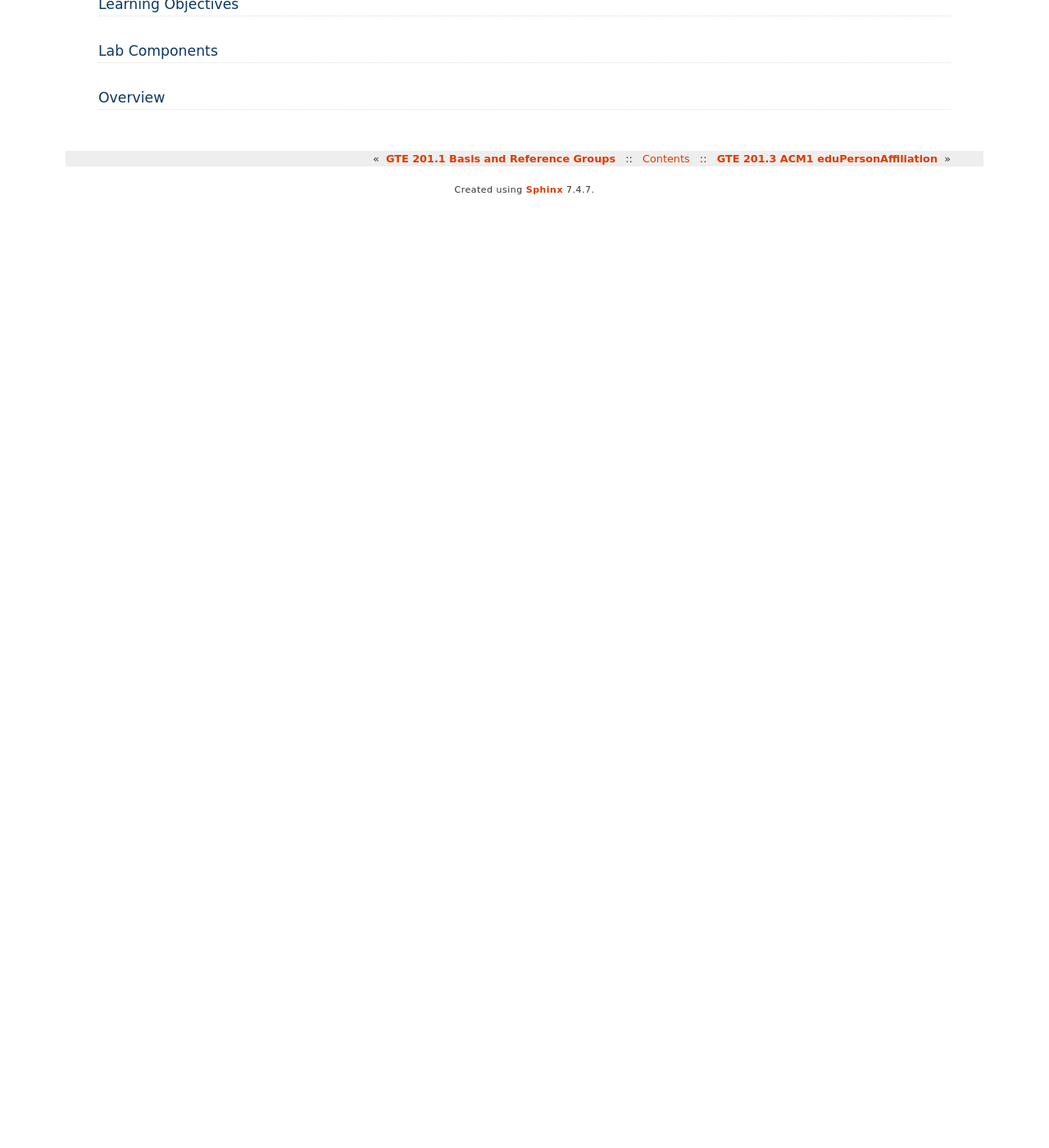
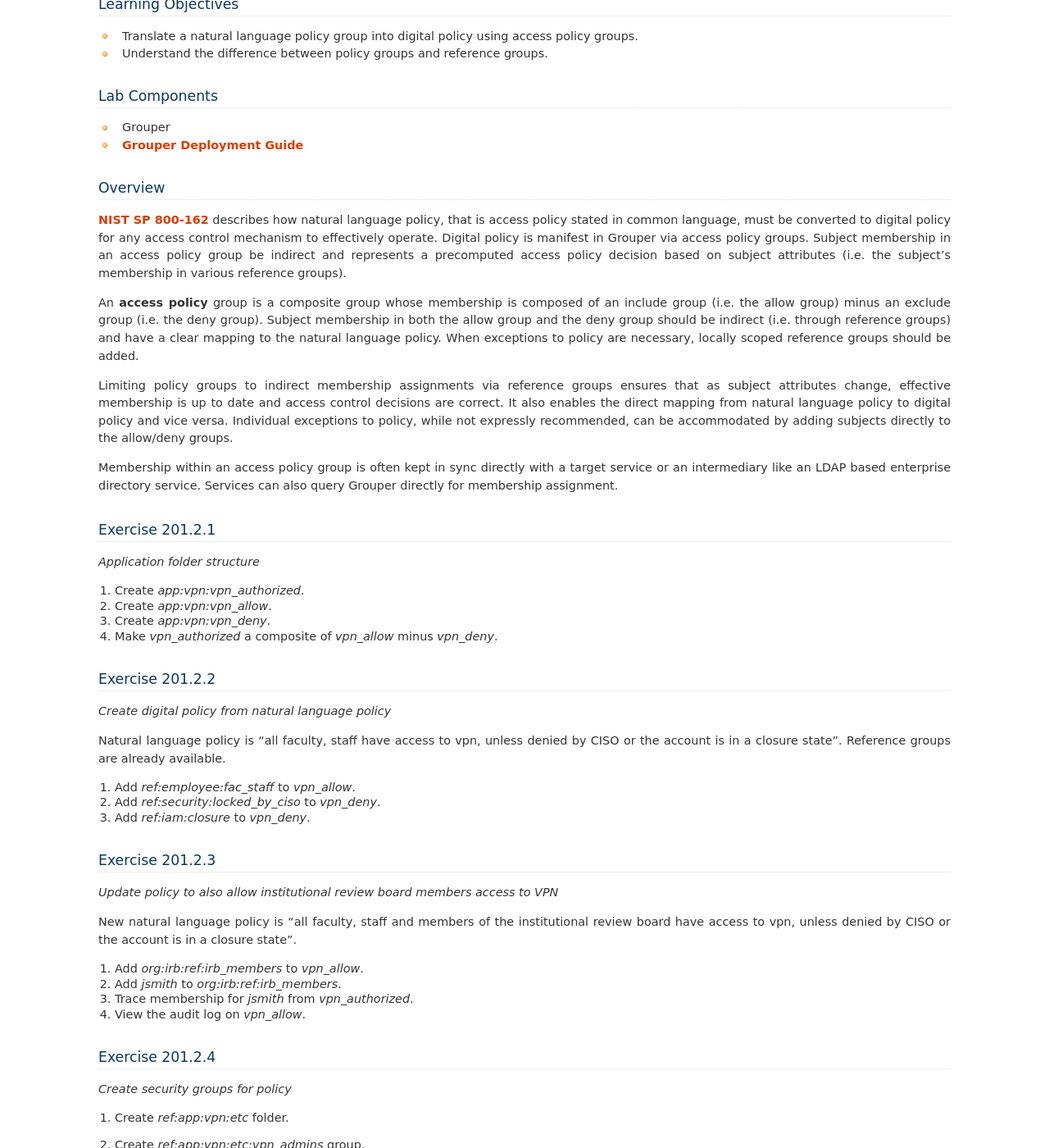
Before and after one commit to cwaldbieser/gte201_docs, a Sphinx documentation site: the page built from docs/201.2.rst, in a window 1280 px wide and 1400 px high, scrolled down 200 px. Shown: the whole window at 82% size. Built offline with Sphinx 7.4.7, drawn with Linux system fonts in a browser that asks for light colours; before the commit the page ends 900 px from its top, so only the background shows below that; some of the changed text lies outside the part shown.

Commit message:
Completed 201.2.

```diff
--- a/docs/201.2.rst
+++ b/docs/201.2.rst
@@ -7,22 +7,107 @@ GTE 201.2 Access Policy Groups
 Learning Objectives
 -------------------
 
+* Translate a natural language policy group into digital policy using access policy groups.
+* Understand the difference between policy groups and reference groups.
 
 --------------
 Lab Components
 --------------
 
+* Grouper
+* `Grouper Deployment Guide`_
 
 --------
 Overview
 --------
 
+`NIST SP 800-162`_ describes how natural language policy, that is access policy
+stated in common language, must be converted to digital policy for any access
+control mechanism to effectively operate.  Digital policy is manifest in
+Grouper via access policy groups. Subject membership in an access policy group
+be indirect and represents a precomputed access policy decision based on subject
+attributes (i.e. the subject’s membership in various reference groups).
+
+An **access policy** group is a composite group whose membership is composed of
+an include group (i.e. the allow group) minus an exclude group (i.e. the deny
+group).  Subject membership in both the allow group and the deny group should be
+indirect (i.e. through reference groups) and have a clear mapping to the natural
+language policy.  When exceptions to policy are necessary, locally scoped
+reference groups should be added.
+
+Limiting policy groups to indirect membership assignments via reference groups
+ensures that as subject attributes change, effective membership is up to date and
+access control decisions are correct.  It also enables the direct mapping from
+natural language policy to digital policy and vice versa.  Individual exceptions to
+policy, while not expressly recommended, can be accommodated by adding subjects
+directly to the allow/deny groups.
+
+Membership within an access policy group is often kept in sync directly with a target
+service or an intermediary like an LDAP based enterprise directory service.
+Services can also query Grouper directly for membership assignment.
+
+----------------
+Exercise 201.2.1
+----------------
+
+*Application folder structure*
+
+#. Create `app:vpn:vpn_authorized`.
+#. Create `app:vpn:vpn_allow`.
+#. Create `app:vpn:vpn_deny`.
+#. Make `vpn_authorized` a composite of `vpn_allow` minus `vpn_deny`.
+
+----------------
+Exercise 201.2.2
+----------------
+
+*Create digital policy from natural language policy*
+
+Natural language policy is "all faculty, staff have access to vpn, unless denied
+by CISO or the account is in a closure state".  Reference groups are already
+available.
+
+#. Add `ref:employee:fac_staff` to `vpn_allow`.
+#. Add `ref:security:locked_by_ciso` to `vpn_deny`.
+#. Add `ref:iam:closure` to `vpn_deny`.
+
+----------------
+Exercise 201.2.3
+----------------
+
+*Update policy to also allow institutional review board members access to VPN*
+
+New natural language policy is "all faculty, staff and members of the institutional
+review board have access to vpn, unless denied by CISO or the account is in a closure
+state".
+
+#. Add `org:irb:ref:irb_members` to `vpn_allow`.
+#. Add *jsmith* to `org:irb:ref:irb_members`.
+#. Trace membership for *jsmith* from `vpn_authorized`.
+#. View the audit log on `vpn_allow`.
+
+----------------
+Exercise 201.2.4
+----------------
+
+*Create security groups for policy*
+
+#. Create `ref:app:vpn:etc` folder.
+#. Create `ref:app:vpn:etc:vpn_admins` group.
+#. Assign **ADMIN** privilege to `vpn_admins` for `ref:app:vpn`.
+#. Inherit privileges to all sub folders (and objects).
+
+    #. Navigate to `app:vpn`.
+    #. :guilabel:`More` |rightarrow| :guilabel:`Privileges inherited to objects in folder`
+    #. Click :guilabel:`Add Members`, and add `vpn_admins`.
+    #. Add admin privileges for folder, group, and attributes.
+
+#. Navigate to `ref:app:vpn:ref:vpn_allow`.
+#. Click :guilabel:`Privileges` |rightarrow| :guilabel:`Actions` |rightarrow| :guilabel:`Trace Priviliges`.
 
 
 
+.. |rightarrow| unicode:: U+2192
 
-
-
-
-
+.. _NIST SP 800-162: https://csrc.nist.gov/publications/detail/sp/800-162/final
 .. _Grouper Deployment Guide: https://spaces.at.internet2.edu/display/Grouper/Grouper+Deployment+Guide+Work+-TIER+Program
```
